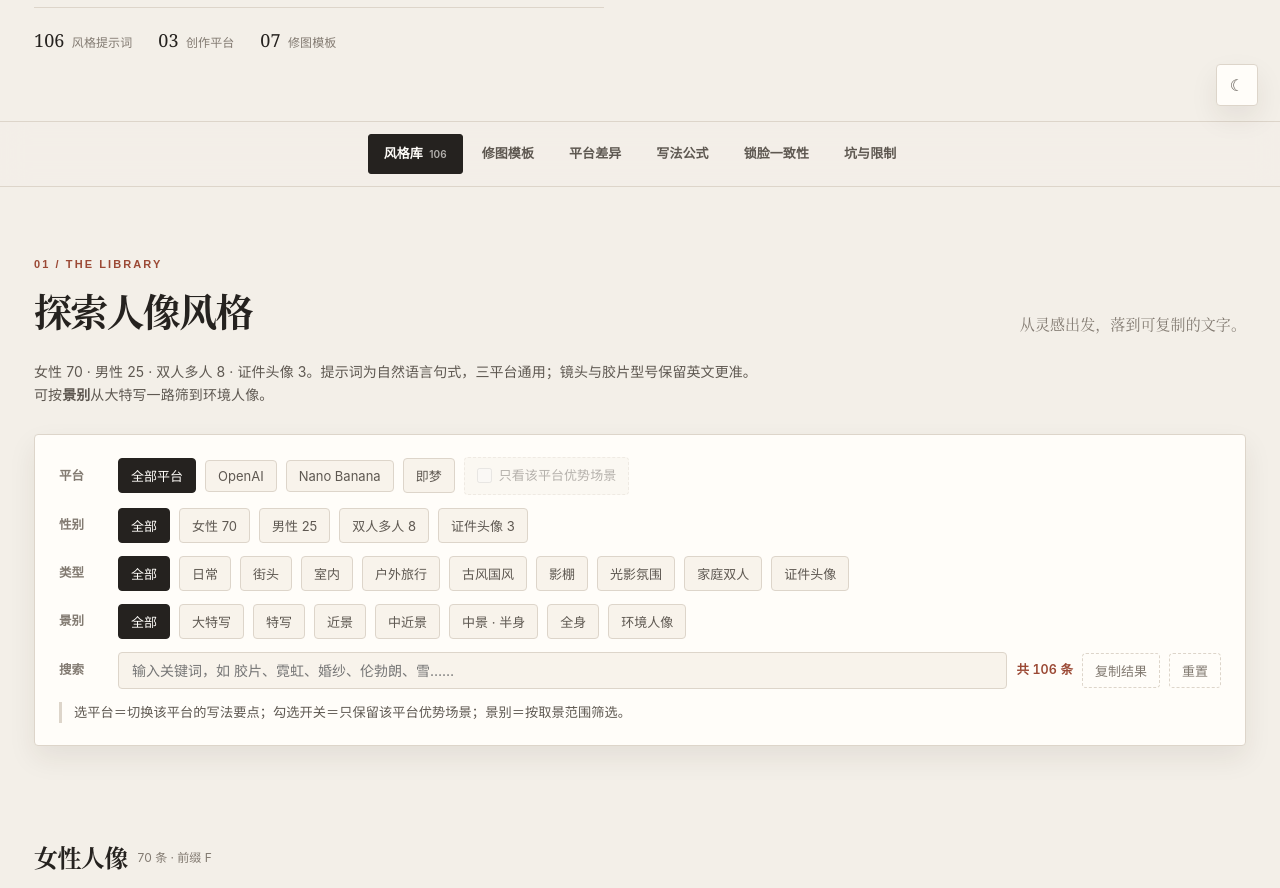
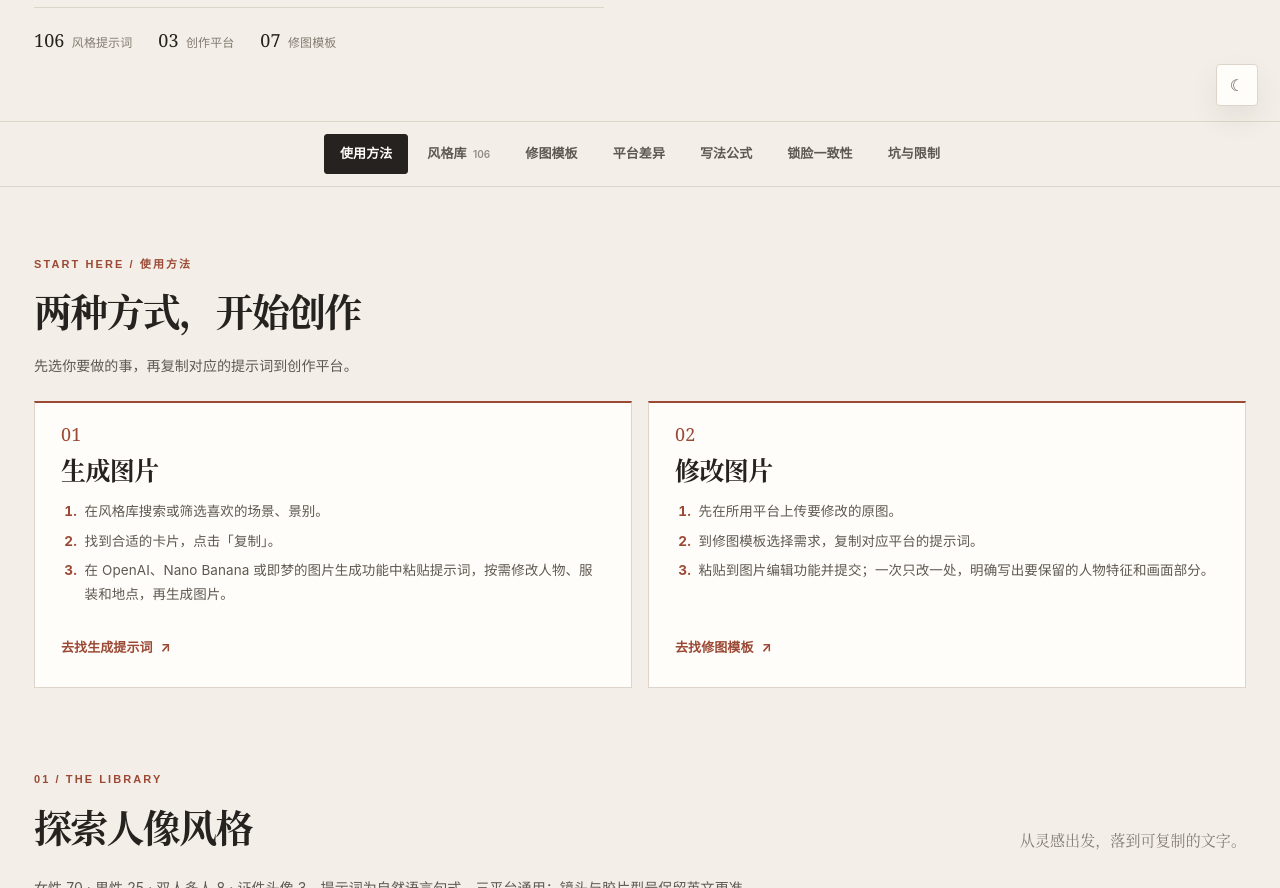
Before and after one commit to hjuyam/image-prompts, a plain HTML site: page index.html in a window 1280 px wide. Shown: the part 620-1508 px from the top of the page. Drawn offline with Linux system fonts and the light colour scheme.

Commit message:
Add quick guide for image creation and editing

```diff
--- a/assets/styles.css
+++ b/assets/styles.css
@@ -348,6 +348,17 @@ section{margin-bottom:98px;scroll-margin-top:92px}
 .section-heading{display:flex;align-items:end;justify-content:space-between;gap:16px}
 .section-heading h2{display:block;font-family:"Songti SC","Noto Serif CJK SC",Georgia,serif;font-size:38px;font-weight:600;letter-spacing:-.045em;border:0;padding:0;margin:4px 0 0}
 .section-aside{font-family:"Songti SC","Noto Serif CJK SC",Georgia,serif;color:var(--ink-3);font-size:15px;padding-bottom:5px}
+.how-section{margin-bottom:78px}
+.how-intro{color:var(--ink-2);font-size:14px;margin:12px 0 24px}
+.how-grid{display:grid;grid-template-columns:repeat(2,minmax(0,1fr));gap:16px}
+.how-card{min-width:0;background:var(--card);border:1px solid var(--line);border-top:2px solid var(--accent);padding:22px 26px 24px;display:flex;flex-direction:column}
+.how-number{color:var(--accent);font-family:Georgia,serif;font-size:18px;line-height:1}
+.how-card h3{font-size:25px;margin:8px 0 12px}
+.how-card ol{color:var(--ink-2);font-size:13.5px;line-height:1.8;padding-left:1.45em;margin:0 0 20px}
+.how-card li{padding-left:4px;margin-bottom:5px}
+.how-card li::marker{color:var(--accent);font-weight:700}
+.how-card a{color:var(--accent);font-size:13px;font-weight:700;text-decoration:none;align-self:flex-start;margin-top:auto;min-height:32px;display:inline-flex;align-items:center;gap:8px}
+.how-card a:hover{text-decoration:underline}
 h2{font-family:"Songti SC","Noto Serif CJK SC",Georgia,serif;font-size:30px;letter-spacing:-.04em;border-bottom:1px solid var(--accent);padding-bottom:8px}
 h2+.lead,.lead{color:var(--ink-2);font-size:14px;margin:18px 0 26px;max-width:82ch}
 h3{font-family:"Songti SC","Noto Serif CJK SC",Georgia,serif;font-size:24px;font-weight:600;border:0;padding:0;margin:52px 0 6px;letter-spacing:-.025em}
@@ -421,6 +432,14 @@ footer{margin-top:90px}
   .section-heading{display:block}
   .section-heading h2{font-size:29px}
   .section-aside{display:none}
+  .how-section{margin-bottom:57px}
+  .how-intro{font-size:12.5px;margin:8px 0 15px}
+  .how-grid{grid-template-columns:1fr;gap:10px}
+  .how-card{padding:16px 18px 15px}
+  .how-card h3{font-size:21px;margin:5px 0 8px}
+  .how-card ol{font-size:12.5px;line-height:1.7;margin-bottom:8px}
+  .how-card li{margin-bottom:3px}
+  .how-card a{font-size:12.5px;min-height:40px}
   .lead{font-size:12.5px;line-height:1.75;margin:12px 0 18px}
   h2{font-size:25px}
   h3{font-size:21px;margin:34px 0 4px}
--- a/index.html
+++ b/index.html
@@ -42,6 +42,7 @@
 </header>
 
 <nav class="topbar" id="topbar">
+  <a href="#how">使用方法</a>
   <a href="#s4">风格库 <small>106</small></a>
   <a href="#s5">修图模板</a>
   <a href="#s1">平台差异</a>
@@ -49,6 +50,33 @@
   <a href="#s6">锁脸一致性</a>
   <a href="#s7">坑与限制</a>
 </nav>
+
+<section class="how-section" id="how" aria-labelledby="how-title">
+  <div class="section-heading"><div><span class="section-index">START HERE / 使用方法</span><h2 id="how-title">两种方式，开始创作</h2></div></div>
+  <p class="how-intro">先选你要做的事，再复制对应的提示词到创作平台。</p>
+  <div class="how-grid">
+    <div class="how-card">
+      <span class="how-number" aria-hidden="true">01</span>
+      <h3>生成图片</h3>
+      <ol>
+        <li>在风格库搜索或筛选喜欢的场景、景别。</li>
+        <li>找到合适的卡片，点击「复制」。</li>
+        <li>在 OpenAI、Nano Banana 或即梦的图片生成功能中粘贴提示词，按需修改人物、服装和地点，再生成图片。</li>
+      </ol>
+      <a href="#filter">去找生成提示词 <span aria-hidden="true">↗</span></a>
+    </div>
+    <div class="how-card">
+      <span class="how-number" aria-hidden="true">02</span>
+      <h3>修改图片</h3>
+      <ol>
+        <li>先在所用平台上传要修改的原图。</li>
+        <li>到修图模板选择需求，复制对应平台的提示词。</li>
+        <li>粘贴到图片编辑功能并提交；一次只改一处，明确写出要保留的人物特征和画面部分。</li>
+      </ol>
+      <a href="#s5">去找修图模板 <span aria-hidden="true">↗</span></a>
+    </div>
+  </div>
+</section>
 
 <!-- ========== 1 风格库 106 条 ========== -->
 <section id="s4">
```
